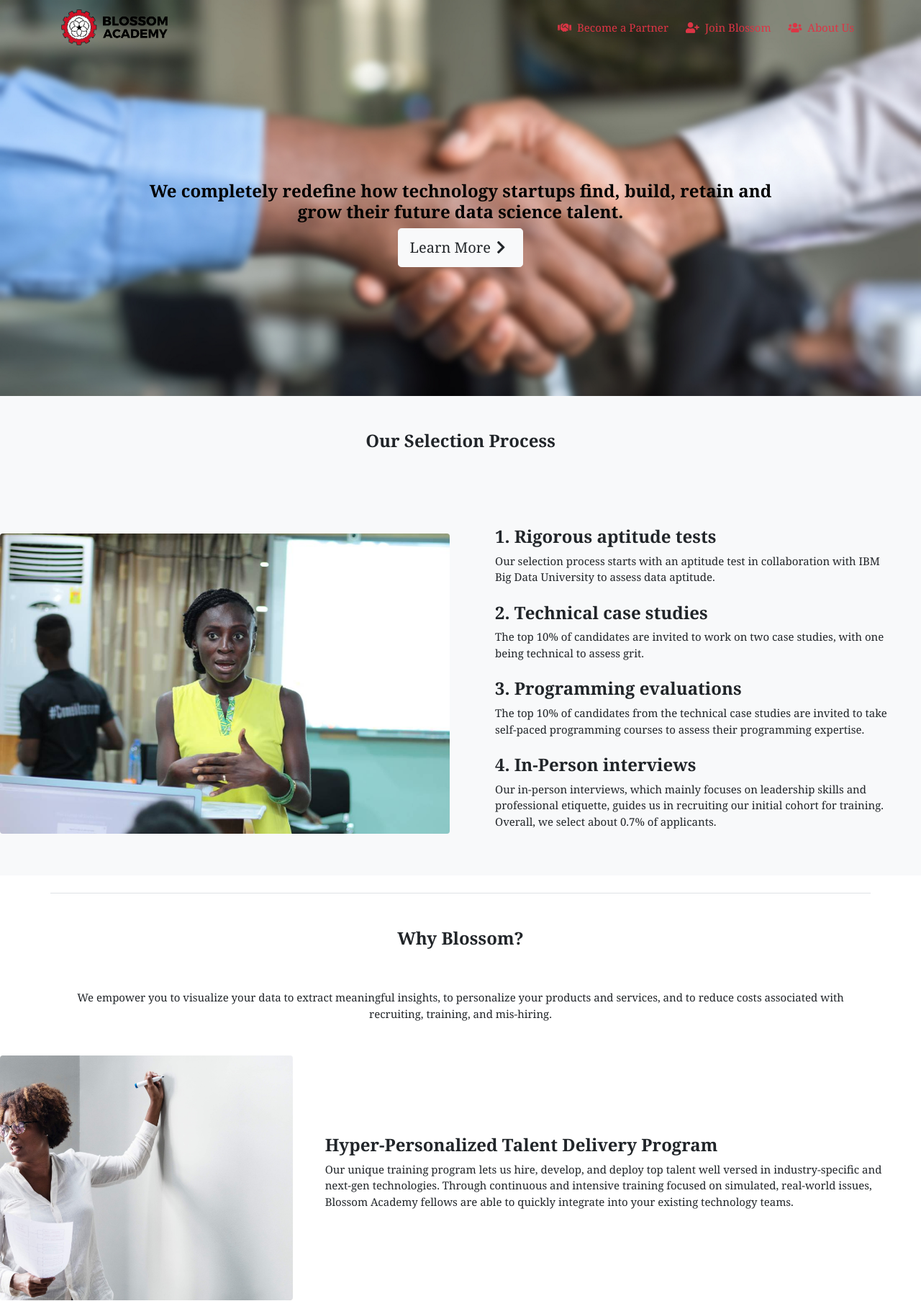
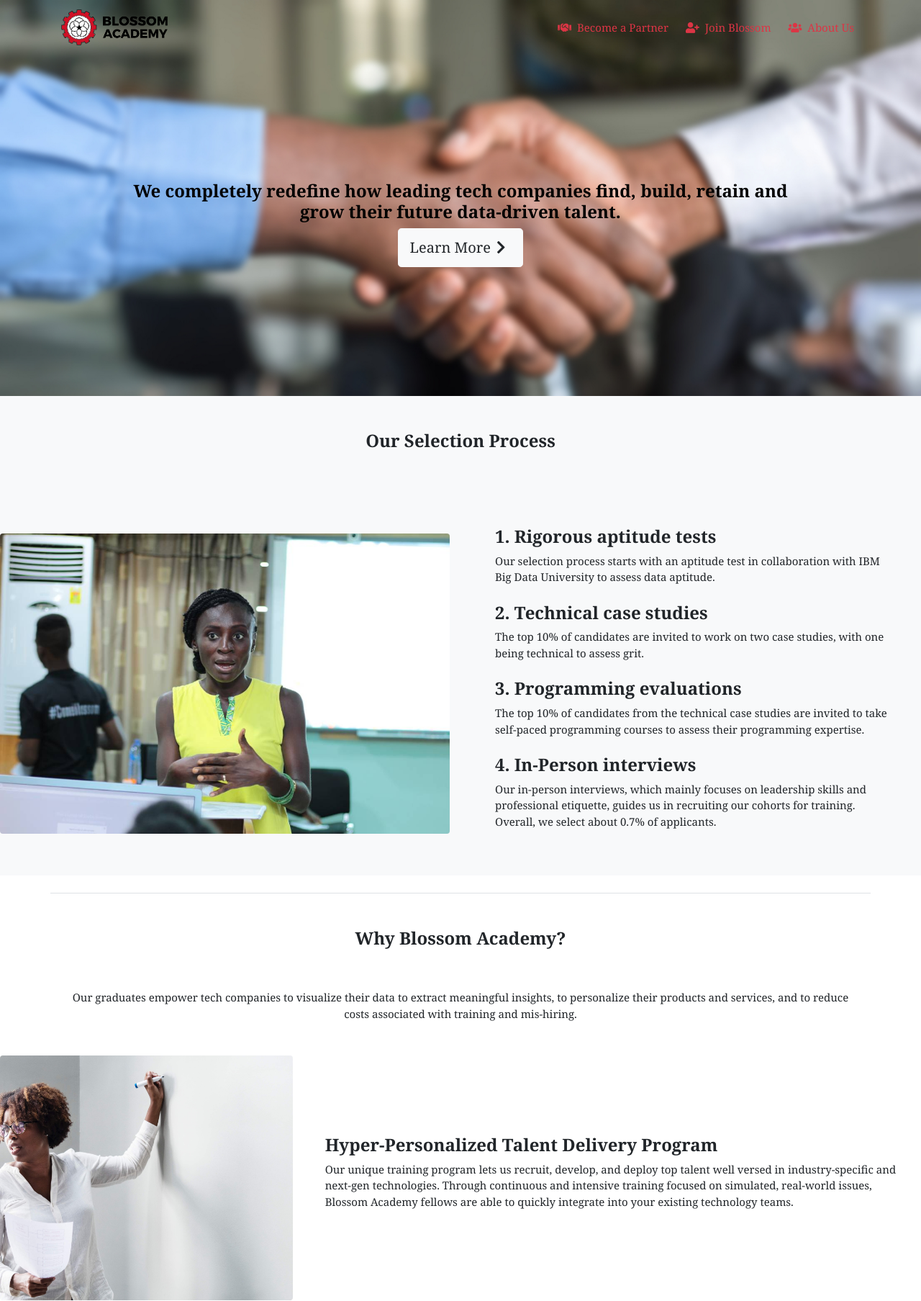
Before and after one commit to BlossomAcademy/blossomac, a Django app: page /partner/ in a window 1280 px wide. Shown: the top 1807 px of the page at 72% size. Run offline with Django 3.2, Linux system fonts and the light colour scheme; some libraries are stand-ins or nearby versions.

Commit message:
Update partner.html

```diff
--- a/datascience/templates/partner.html
+++ b/datascience/templates/partner.html
@@ -21,7 +21,7 @@
         </div>
         <div class="carousel-caption d-none d-md-block row" >
           <div class="">
-            <h3 class="text-center font-weight-bold" style="float:left; color:black; bottom: 38%;">We completely redefine how technology startups find, build, retain and grow their future data science talent.</h3>
+            <h3 class="text-center font-weight-bold" style="float:left; color:black; bottom: 38%;">We completely redefine how leading tech companies find, build, retain and grow their future data-driven talent.</h3>
             <div class="">
               <a href="https://blossomacademy1.typeform.com/to/FiIxqO" style="" class="text-center"><p class="text-center"><button type="button" class="btn btn-light btn-lg">Learn More<i class="fas fa-chevron-right p-2"></i></button></p></a>
             </div>
@@ -30,7 +30,7 @@
         <!--
         <div class="carousel-caption carousel-caption2 d-md-none row" >
           <div class="">
-            <p class="text-left font-weight-bold" style="float:left; color:black;">We completely redefine how technology startups find, build, retain and grow their future data science talent.</p>
+            <p class="text-left font-weight-bold" style="float:left; color:black;">We completely redefine how leading tech companies find, build, retain and grow their future data-driven talent.</p>
           </div>
         </div>
         -->
@@ -63,7 +63,7 @@
 
           <div class="row pt-2">
             <h3 class="font-weight-bold">4. In-Person interviews </h3>
-            <p> Our in-person interviews, which mainly focuses on leadership skills and professional etiquette, guides us in recruiting our initial cohort for training. Overall, we select about 0.7% of applicants. </p>
+            <p> Our in-person interviews, which mainly focuses on leadership skills and professional etiquette, guides us in recruiting our cohorts for training. Overall, we select about 0.7% of applicants. </p>
           </div>
 
         </div>
@@ -74,8 +74,8 @@
 
     <div style="min-height:250px;" class="bg-white p-4">
       <div class="container border-top">
-        <h3 class="text-center font-weight-bold p-5">Why Blossom? </h3>
-        <p class="text-center"> We empower you to visualize your data to extract meaningful insights, to personalize your products and services, and to reduce costs associated with recruiting, training, and mis-hiring.</p>
+        <h3 class="text-center font-weight-bold p-5">Why Blossom Academy? </h3>
+        <p class="text-center"> Our graduates empower tech companies to visualize their data to extract meaningful insights, to personalize their products and services, and to reduce costs associated with training and mis-hiring.</p>
       </div>
     </div>
 
@@ -86,7 +86,7 @@
         <div class="col-8 d-flex align-items-center">
             <div class="container">
                 <h3 class="font-weight-bold"> Hyper-Personalized Talent Delivery Program </h3>
-                <p class="" style=""> Our unique training program lets us hire, develop, and deploy top talent well versed in industry-specific and next-gen technologies. Through continuous and intensive training focused on simulated, real-world issues, Blossom Academy fellows are able to quickly integrate into your existing technology teams.</p>
+                <p class="" style=""> Our unique training program lets us recruit, develop, and deploy top talent well versed in industry-specific and next-gen technologies. Through continuous and intensive training focused on simulated, real-world issues, Blossom Academy fellows are able to quickly integrate into your existing technology teams.</p>
             </div>
         </div>
     </div>
@@ -95,7 +95,7 @@
             <div class="col-8 d-flex align-items-center">
                 <div class="container ">
                 <h3 class="font-weight-bold pl-4"> Next-Gen Technologies Expertise </h3>
-                <p class="pl-4" style=""> We bring deep knowledge of and experience in all the latest startup-level technologies—and we’re constantly refining our program to incorporate the latest technology trends and enhancements in project delivery.</p>
+                <p class="pl-4" style=""> We bring deep knowledge of and experience in all the latest enterprise-level technologies—and we’re constantly refining our program to incorporate the latest technology trends and enhancements in project delivery.</p>
                 </div>
             </div>
             <div class="col-4">
@@ -111,7 +111,7 @@
         <div class="col-8 d-flex align-items-center">
             <div class="container">
                 <h3 class="font-weight-bold"> Better Control of Your Talent Pipeline</h3>
-                <p class="" style="">Because our talent delivery program can train people faster and more cost-effectively, we can help you ramp up quickly and integrate expert teams in large numbers right away. With support from our senior data science team, you can now focus on your business. </p>
+                <p class="" style="">Because our talent delivery program can train people faster and more cost-effectively, we can help you ramp up quickly and integrate expert teams in large numbers right away. With support from our senior data-driven team, you can now focus on your business. </p>
             </div>
         </div>
     </div>
```
